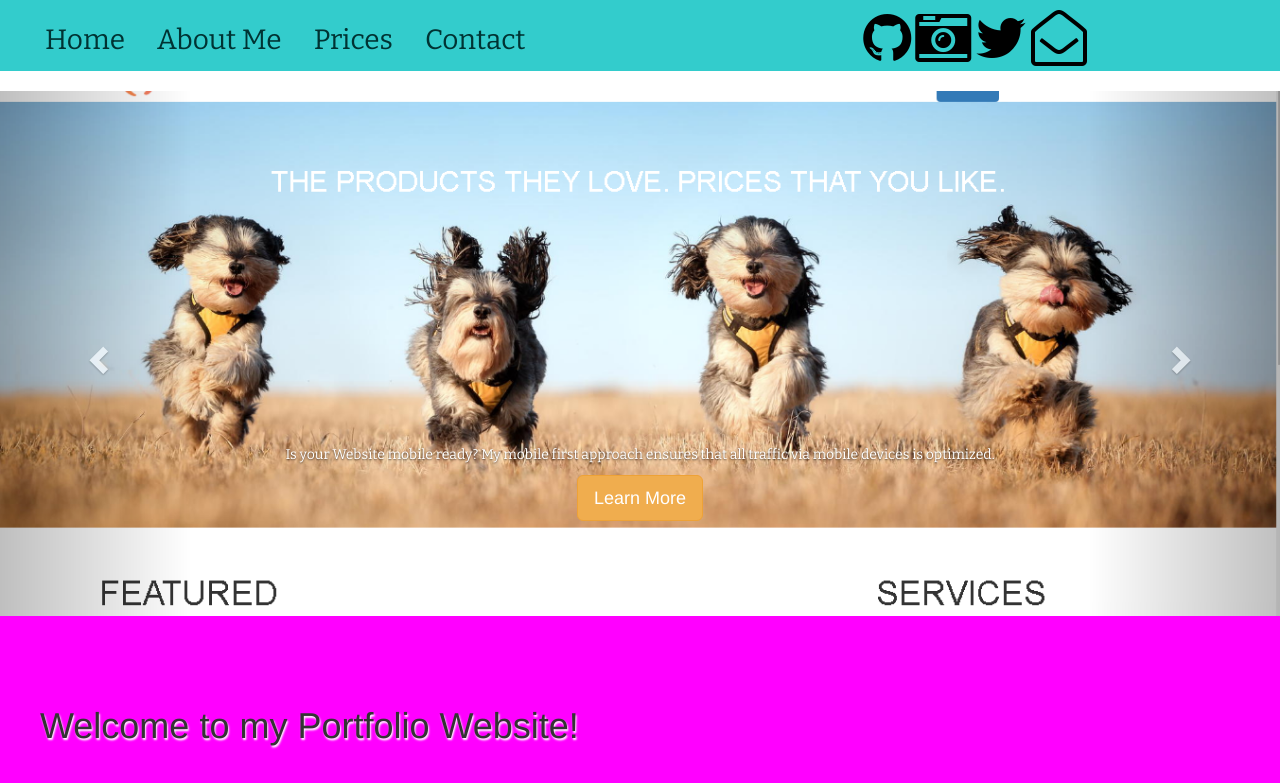
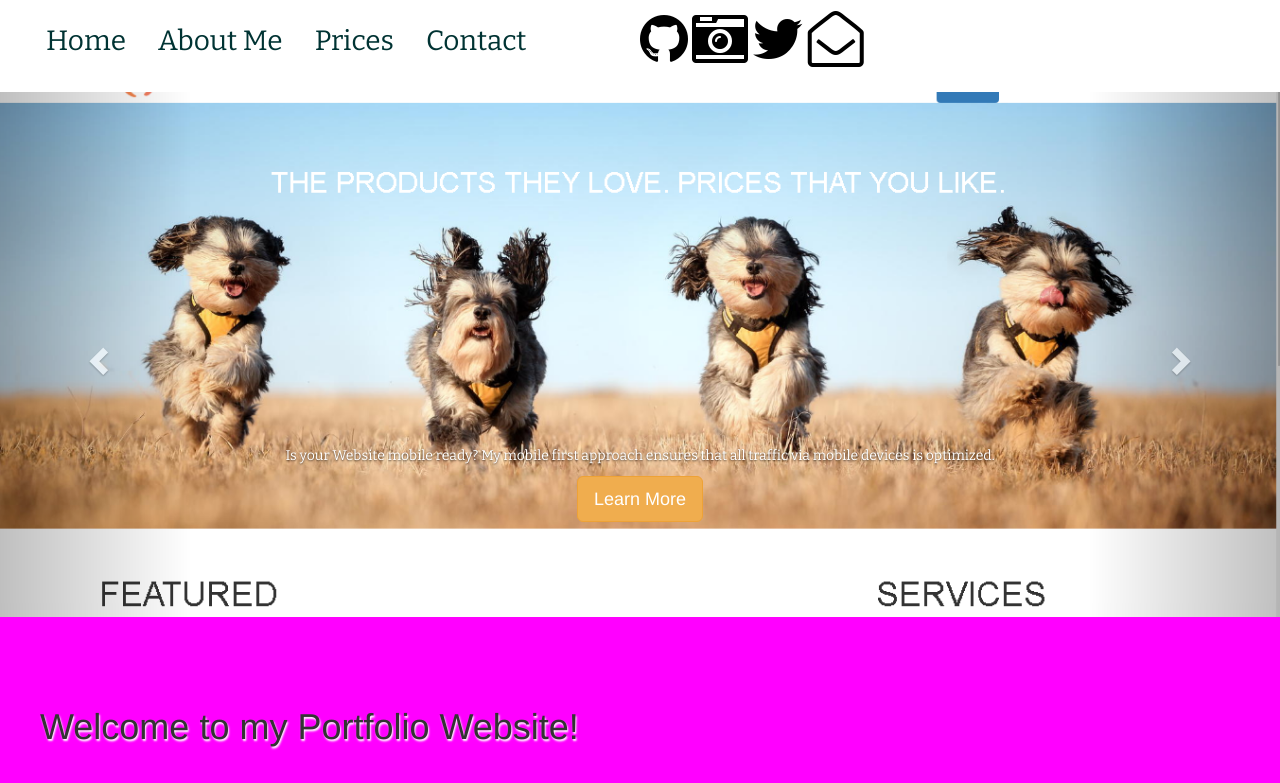
Before and after one commit to cyllen/portfolio, a plain HTML site: page index.html in a window 1280 px wide. Shown: the top 783 px of the page. Drawn offline with nearby package versions, Linux system fonts and the light colour scheme.

Commit message:
fixed 'er up

```diff
--- a/css/style.css
+++ b/css/style.css
@@ -65,14 +65,13 @@ li {
 
 nav {
   padding-top: 10px;
+}
+nav .navbar {
+  height: 100%;
   background-color: #33cccc;
 }
-
 nav a {
   color: #003333;
-}
-nav .navbar {
-  height: 110%;
 }
 /*********about sec***********/
 
--- a/index.html
+++ b/index.html
@@ -12,7 +12,7 @@
 </head>
 <body data-spy="scroll" data-target="#bs-example-navbar-collapse-1">
 <!--Nav-->
-<nav class="navbar navbar-static-top">
+<nav class="navbar">
   <div class="container-fluid">
     <div class="col-sm-6">
       <ul class="nav nav-pills icon bitter " id="bs-example-navbar-collapse-1">
@@ -22,7 +22,7 @@
         <li role="presentation"><a href="#contact">Contact</a></li>
       </ul>
     </div>
-    <div class="col-sm-3 col-sm-offset-2">
+    <div class=" col-sm-offset-2">
       <a href="https://github.com/cyllen" target="_blank" class="social-media">
         <i class="fa fa-github fa-4x icon"></i>
       </a>
```
